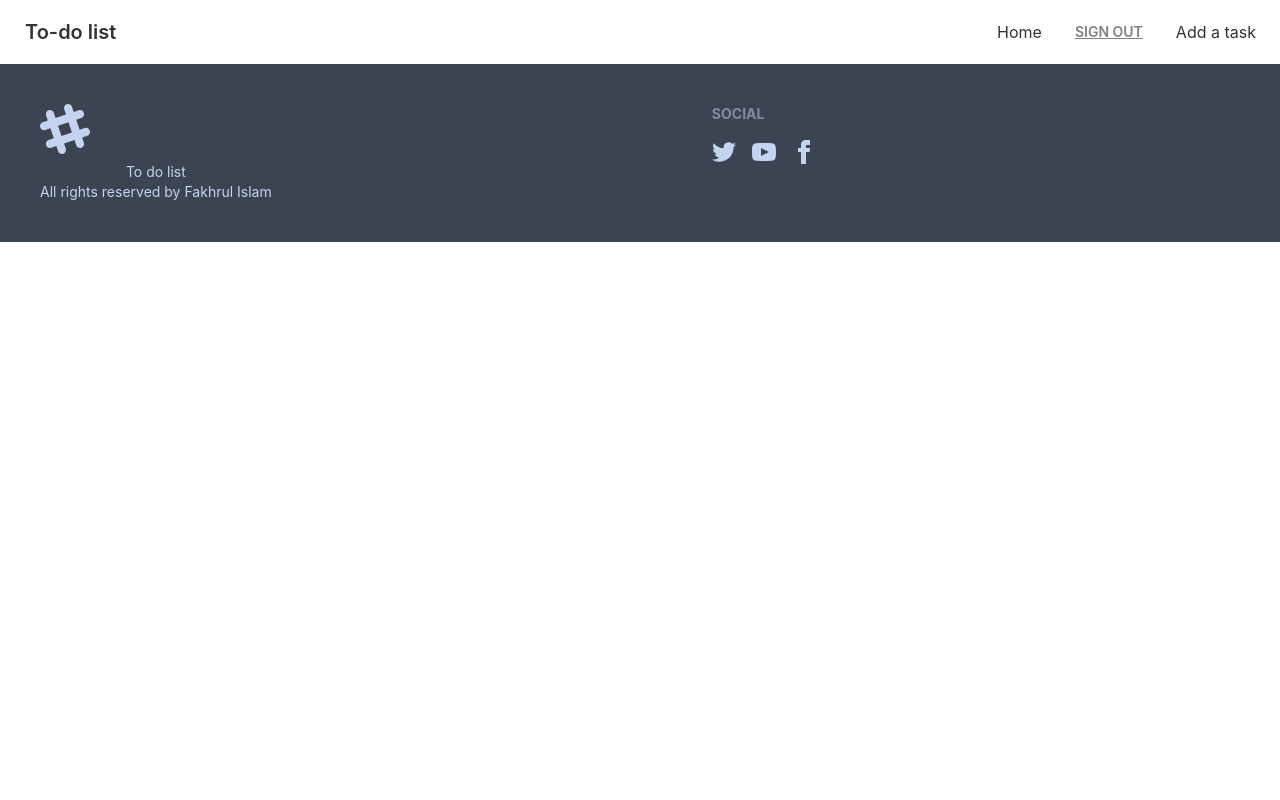
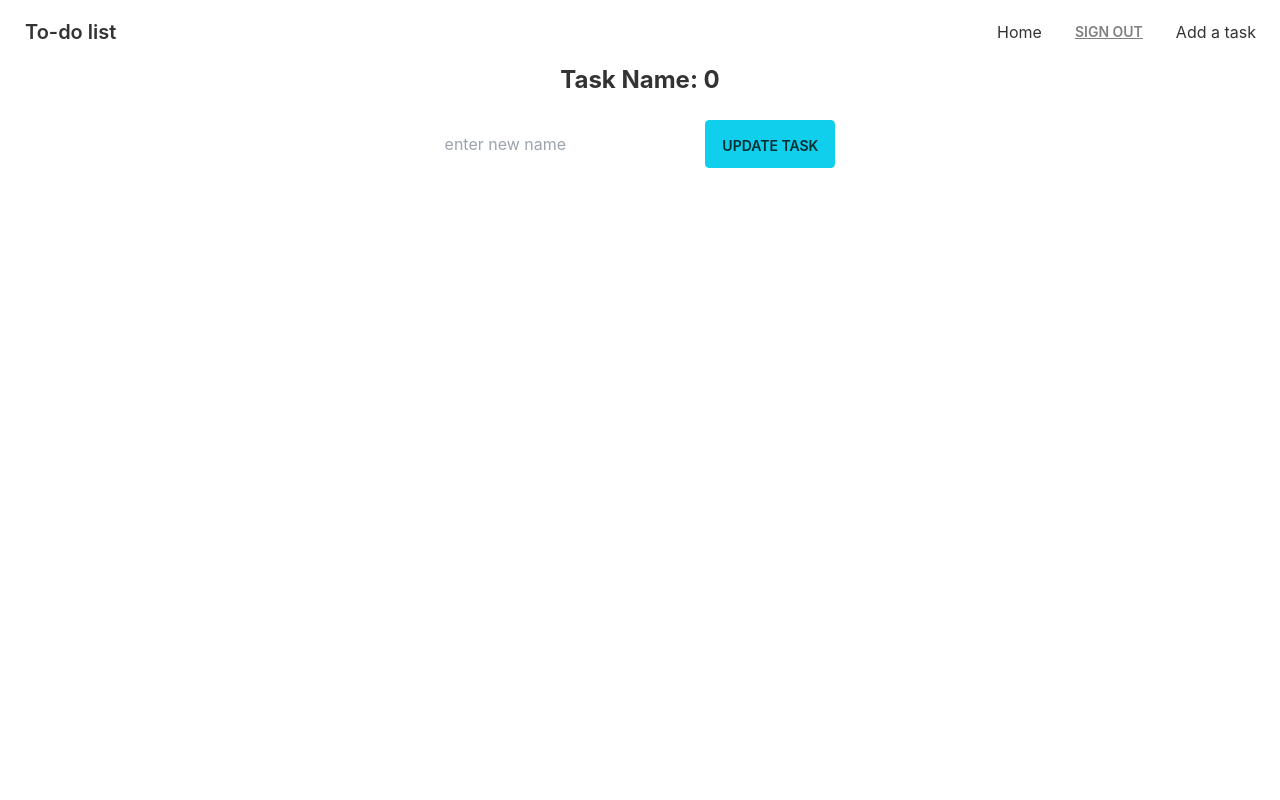
Before and after one commit to foadtkf/to-do-list-client, a React (Create React App) app: page /update/1 in a window 1280 px wide. Shown: the top 800 px of the page. Built offline with nearby package versions, Linux system fonts and the light colour scheme; no server answers; sample sign-in values are in the browser's storage.

Commit message:
update operation implemented

```diff
--- a/src/App.js
+++ b/src/App.js
@@ -9,6 +9,7 @@ import Register from './Components/Register/Register';
 import RequireAuth from './Components/RequireAuth/RequireAuth';
 import Signup from './Components/Signup/Signup';
 import Update from './Components/Update/Update';
+import UpdateProduct from './Components/UpdateProduct/UpdateProduct';
 
 function App() {
   return (
@@ -21,6 +22,9 @@ function App() {
 <Route path='/register' element={<Register></Register>}></Route>
 <Route path='/update' element={<RequireAuth><Update></Update></RequireAuth>}></Route>
 <Route path='/add' element={<AddService/>}></Route>
+<Route path='update/:id' element={<RequireAuth>
+  <UpdateProduct></UpdateProduct>
+</RequireAuth>}/>
       <Route path='/signup' element={<Signup></Signup>}></Route>
       </Routes>
       <Footer></Footer>
--- a/src/Components/List/List.js
+++ b/src/Components/List/List.js
@@ -2,8 +2,15 @@ import React, { useEffect, useState } from 'react';
 import { useAuthState } from 'react-firebase-hooks/auth';
 import { toast, ToastContainer } from 'react-toastify';
 import auth from '../../firebase.init';
+import { useNavigate } from 'react-router-dom';
 
 const List = () => {
+  const navigate = useNavigate();
+
+
+  const navigateToUpdate = id =>{
+      navigate(`/update/${id}`);
+  }
   const [tasks,setTasks] = useState([])
   const [user] = useAuthState(auth);
   useEffect( ()=>{
@@ -50,7 +57,7 @@ const handleDelete=id=>{
         <div class="btn-group">
           <button class="btn btn-active">Completed</button>
           {user&&<>
-            <button class="btn">Update</button>
+            <button class="btn" onClick={() => navigateToUpdate(task._id)} >Update</button>
           <button class="btn"  onClick={()=>handleDelete(task._id)} >Delete</button></>}
         </div>
       </td>
--- /dev/null
+++ b/src/Components/UpdateProduct/UpdateProduct.js
@@ -0,0 +1,49 @@
+import React, { useEffect, useState } from 'react';
+import { Button, Col, Container, Row } from 'react-bootstrap';
+import { useParams } from 'react-router-dom';
+import { toast, ToastContainer } from 'react-toastify';
+
+const UpdateProduct = () => {
+    const {id} =useParams();
+    const [task ,setTask]=useState({})
+    const [name,setName] =useState(0)
+    useEffect(()=>{
+fetch(`http://localhost:5000/tasks/${id}`)
+.then(res=>res.json())
+.then(data=>{setTask(data)
+            setName(data.quantity)})
+    },[name])
+
+    const handleUpdateproduct=event =>{
+        event.preventDefault()
+        const taskName=event.target.quantity.value
+        const updateproduct={task: taskName}
+        fetch(`http://localhost:5000/tasks/${id}`,{
+            method:'PUT',
+            headers:{
+                'content-type':'application/json'
+            },
+            body: JSON.stringify(updateproduct)
+        })
+        .then(res=>res.json())
+        .then(data=>{console.log('success',data)
+        setName(taskName)
+        toast.success('task updated successfully')})
+        event.target.quantity.value=''
+    }
+    return (
+        <div  style={{minHeight:'100vh'}}>
+        <p className='text-2xl'><strong>Task Name: {name}</strong></p>
+                <br/>
+        <form onSubmit={handleUpdateproduct} style={{display:'flex',flexDirection:'row',justifyContent:'center'}}>
+
+                <input type="text" min={1} name='quantity' placeholder='enter new name' required />
+                <br/>
+                <Button className='rounded pt-1 w-100' size="lg" style={{marginLeft:'1%'}} type="submit">Update task</Button>
+            </form>
+       <ToastContainer></ToastContainer>
+        </div>
+    );
+};
+
+export default UpdateProduct;
```
